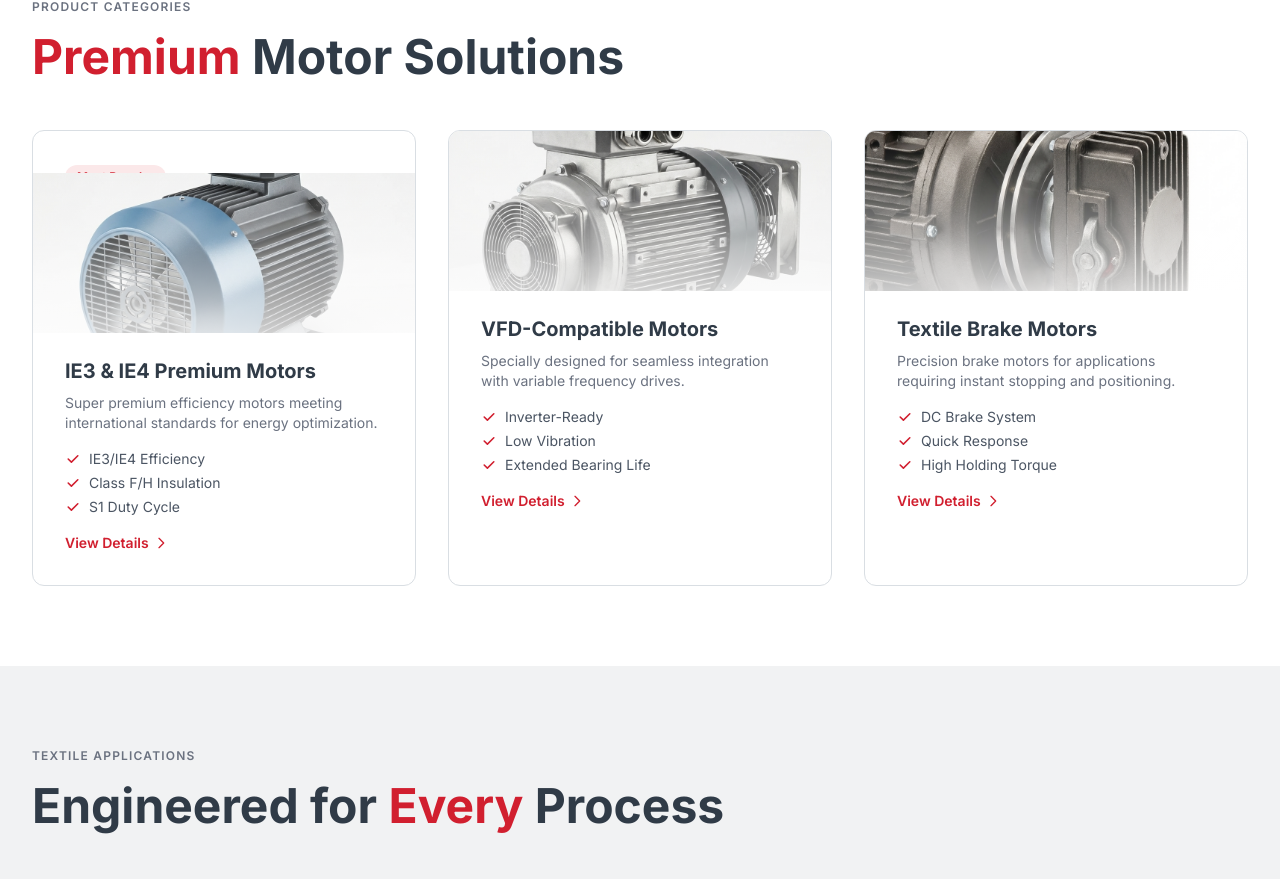
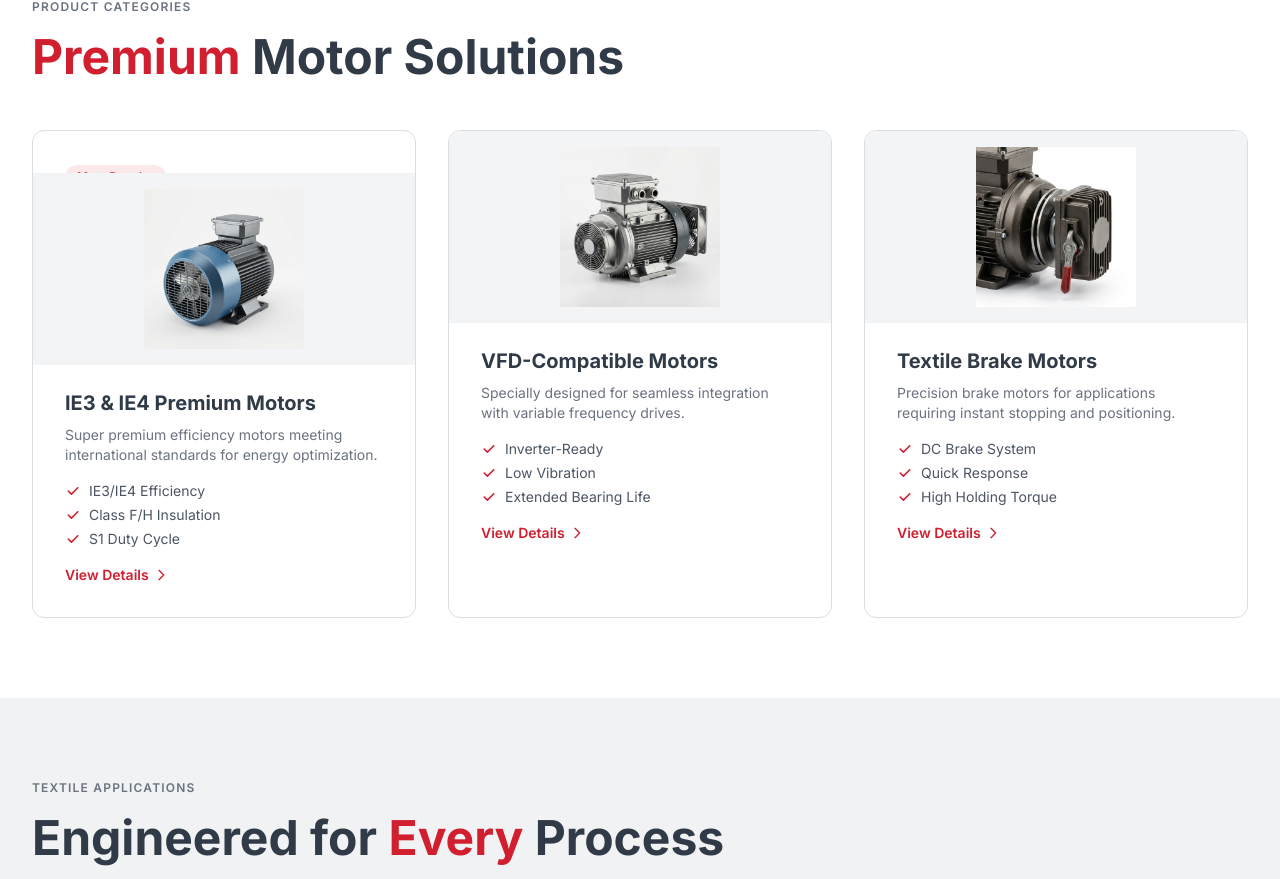
Before and after one commit to skmotani/emo-motors, a Next.js app: page / in a window 1280 px wide. Shown: the part 1835-2714 px from the top of the page. Built offline with nearby package versions, Linux system fonts and the light colour scheme.

Commit message:
Fixed product card image heights for consistency

```diff
--- a/src/components/ProductCard.tsx
+++ b/src/components/ProductCard.tsx
@@ -21,14 +21,13 @@ export default function ProductCard({ title, description, href, features, badge,
 
       {/* Product Image */}
       {image ? (
-        <div className="relative h-40 -mx-8 -mt-8 mb-6 overflow-hidden">
+        <div className="relative h-48 -mx-8 -mt-8 mb-6 overflow-hidden bg-gray-100">
           <Image
             src={image}
             alt={title}
             fill
-            className="object-cover group-hover:scale-105 transition-transform duration-300"
+            className="object-contain p-4 group-hover:scale-105 transition-transform duration-300"
           />
-          <div className="absolute inset-0 bg-gradient-to-t from-white/80 to-transparent" />
         </div>
       ) : (
         <div className="w-16 h-16 bg-gradient-to-br from-dark to-gray-600 rounded-lg flex items-center justify-center mb-4">
```
